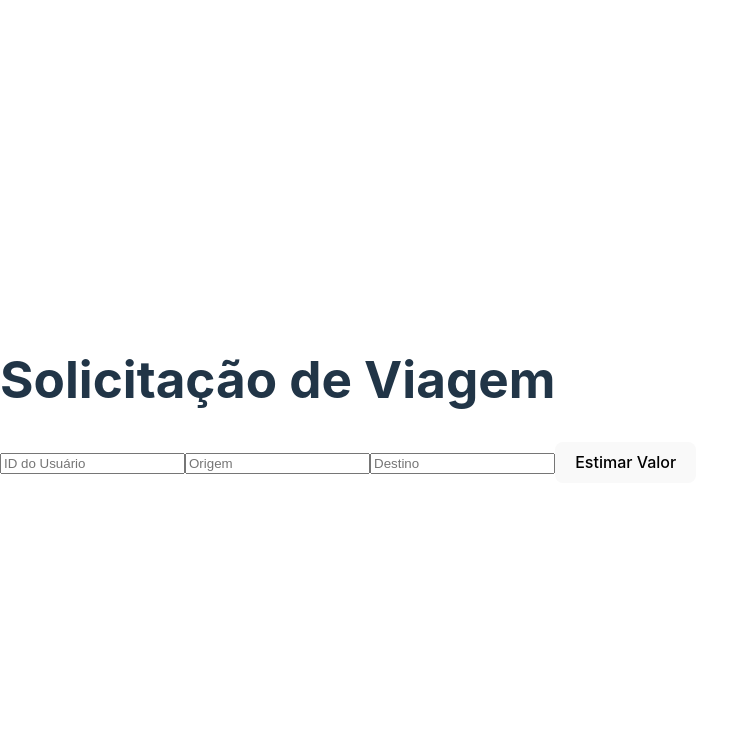
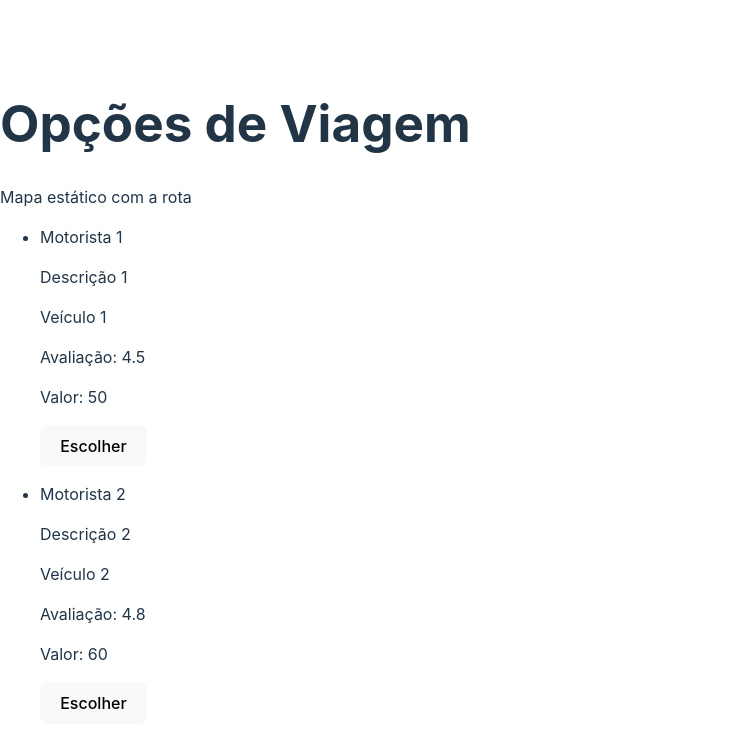
Before and after one commit to hecthorurquiza/taxi-app-challenge, a React (Vite) app: page /opcoes in a window 1280 px wide. Before the commit this address led to /solicitacao. Shown: the top 748 px of the page, without its empty margins (0-739 px from the left). Built offline with nearby package versions, Linux system fonts and the light colour scheme.

Commit message:
feat: Creation of the travel options page

```diff
--- a/src/App.tsx
+++ b/src/App.tsx
@@ -1,7 +1,7 @@
 import React from 'react';
 import { BrowserRouter as Router, Route, Routes, Navigate } from 'react-router-dom';
 import TravelRequest from './components/TravelRequest';
-// import TravelOptions from './components/TravelOptions';
+import TravelOptions from './components/TravelOptions';
 // import TravelHistory from './components/TravelHistory';
 
 const App: React.FC = () => {
@@ -9,8 +9,8 @@ const App: React.FC = () => {
     <Router>
       <Routes>
         <Route path="/solicitacao" element={<TravelRequest />} />
-        {/* <Route path="/opcoes" element={<TravelOptions />} />
-        <Route path="/historico" element={<TravelHistory />} /> */}
+        <Route path="/opcoes" element={<TravelOptions />} />
+        {/* <Route path="/historico" element={<TravelHistory />} /> */}
         <Route path="*" element={<Navigate to="/solicitacao" />} />
       </Routes>
     </Router>
--- /dev/null
+++ b/src/components/TravelOptions.tsx
@@ -0,0 +1,52 @@
+import React from 'react';
+import { useHistory, useLocation } from 'react-router-dom';
+
+const TravelOptions: React.FC = () => {
+  // const history = useHistory();
+  const location = useLocation();
+  const { data } = location.state || { data: {} };
+  // Dados fictícios para exibição
+  const drivers = [
+    { name: 'Motorista 1', description: 'Descrição 1', vehicle: 'Veículo 1', rating: 4.5, price: 50 },
+    { name: 'Motorista 2', description: 'Descrição 2', vehicle: 'Veículo 2', rating: 4.8, price: 60 },
+  ];
+
+  const handleChooseDriver = async (driverId: number) => {
+    console.log(data);
+    console.log(drivers[driverId]);
+
+    // try {
+    //   const response = await fetch('/api/confirm', {
+    //     method: 'POST',
+    //     headers: { 'Content-Type': 'application/json' },
+    //     body: JSON.stringify({ driverId })
+    //   });
+    //   // Redirecionar para a tela de histórico de viagens com os dados recebidos
+    //   history.push('/historico');
+    // } catch (error) {
+    //   console.error('Erro ao confirmar viagem:', error);
+    //   // Exibir mensagem de erro para o usuário
+    // }
+  };
+
+  return (
+    <div>
+      <h1>Opções de Viagem</h1>
+      <div id="map">Mapa estático com a rota</div>
+      <ul>
+        {drivers.map((driver, index) => (
+          <li key={index}>
+            <p>{driver.name}</p>
+            <p>{driver.description}</p>
+            <p>{driver.vehicle}</p>
+            <p>Avaliação: {driver.rating}</p>
+            <p>Valor: {driver.price}</p>
+            <button onClick={() => handleChooseDriver(index)}>Escolher</button>
+          </li>
+        ))}
+      </ul>
+    </div>
+  );
+};
+
+export default TravelOptions;
--- a/src/components/TravelRequest.tsx
+++ b/src/components/TravelRequest.tsx
@@ -8,11 +8,7 @@ const TravelRequest: React.FC = () => {
   const navigate = useNavigate();
 
   const handleEstimate = async () => {
-    console.log(userId);
-    console.log(origin);
-    console.log(destination);
-
-    // navigate('/opcoes', { state: { data: { userId, origin, destination } } });
+    navigate('/opcoes', { state: { data: { userId, origin, destination } } });
     // try {
     //   const response = await fetch('/api/estimate', {
     //     method: 'POST',
```
